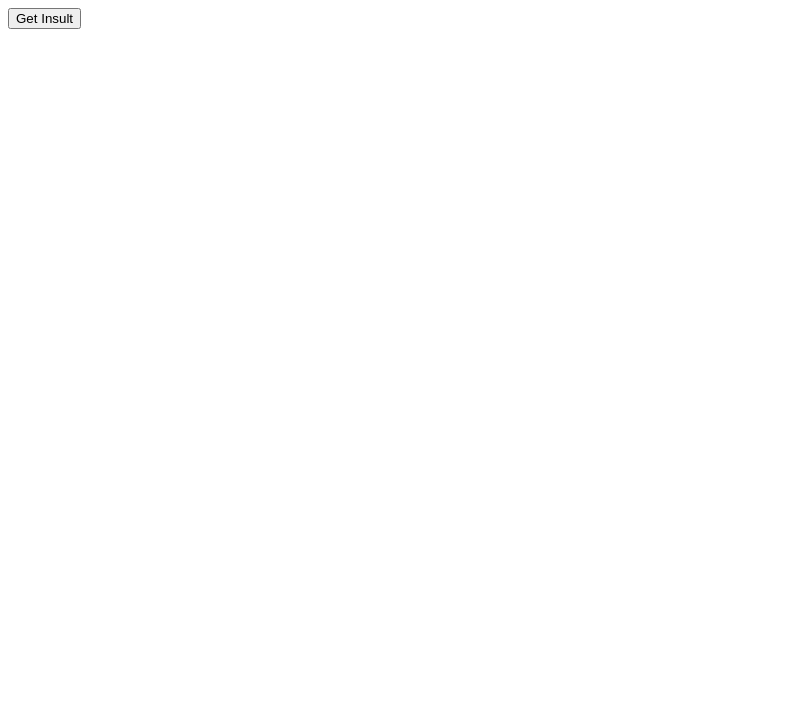
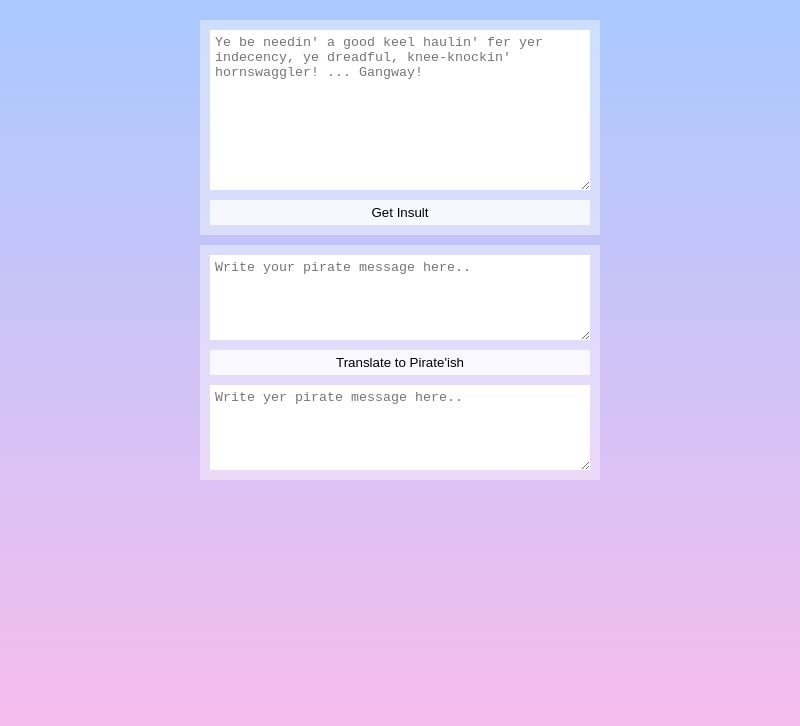
Before and after one commit to CloudNStoyan/be-pirate, an Electron app: page index.html in a window 800 px wide. Drawn offline with nearby package versions, Linux system fonts and the light colour scheme.

Commit message:
wrapping things up

```diff
--- a/index.html
+++ b/index.html
@@ -5,14 +5,21 @@
     <!-- https://developer.mozilla.org/en-US/docs/Web/HTTP/CSP -->
     <meta http-equiv="Content-Security-Policy" content="default-src 'self' 'unsafe-eval' https://pirate.monkeyness.com/api/; script-src 'self' https://unpkg.com/ 'unsafe-eval' https://pirate.monkeyness.com/api/">
     <meta http-equiv="X-Content-Security-Policy" content="default-src 'self' 'unsafe-eval' https://pirate.monkeyness.com/api/; script-src 'self' https://unpkg.com/ 'unsafe-eval' https://pirate.monkeyness.com/api/">
-    <title>Hello World!</title>
+    <title>Pirate App — Be more pirate'ish!</title>
     <script src="https://unpkg.com/vue@next"></script>
+    <link rel="stylesheet" href="styling.css" />
   </head>
   <body>
     <div id="app-container">
-      <span>{{ insult }}</span>
-      <button v-on:click="fetchInsult">Get Insult</button>
-
+      <div class="insult-wrapper">
+        <textarea v-model="insult" rows="10" readonly placeholder="Ye be needin' a good keel haulin' fer yer indecency, ye dreadful, knee-knockin' hornswaggler! ... Gangway!"></textarea>
+        <button v-on:click="fetchInsult">Get Insult</button>
+      </div>
+      <div class="translate-wrapper">
+        <textarea v-model="inputMessage" rows="5" placeholder="Write your pirate message here.."></textarea>
+        <button v-on:click="fetchPirateMessage">Translate to Pirate'ish</button>
+        <textarea v-model="pirateMessage" rows="5" placeholder="Write yer pirate message here.."></textarea>
+      </div>
     </div>
     <script src="./renderer.js"></script>
   </body>
--- a/package.json
+++ b/package.json
@@ -1,7 +1,7 @@
 {
-    "name": "my-electron-app",
-    "version": "1.0.0",
-    "description": "Hello World!",
+    "name": "pirate-app",
+    "version": "1.0.1",
+    "description": "Makes you more pirate'ish!",
     "main": "main.js",
     "author": "Stoyan",
     "license": "MIT",
--- a/renderer.js
+++ b/renderer.js
@@ -1,4 +1,6 @@
-const appData = {
+let pirateMessageCache = {}
+
+const core = {
     data() {
         return {
             hello: 'hello world',
@@ -12,8 +14,21 @@ const appData = {
             let insult = await fetch('https://pirate.monkeyness.com/api/insult').then(response => response.text())
             this.insult = insult
         },
-        setPirateMessage: () => fetch(`https://pirate.monkeyness.com/api/translate?english=${app.inputMessage}`).then(response => response.text()).then((pirateMessage) => app.pirateMessage = pirateMessage)
+        async fetchPirateMessage() {
+            if (this.inputMessage.length === 0 || !this.inputMessage.trim()) {
+                this.inputMessage = 'I forgot to write a message!'
+            }
+
+            if (pirateMessageCache[this.inputMessage]) {
+                this.pirateMessage = pirateMessageCache[this.inputMessage]
+                return
+            }
+
+            let pirateMessage = await fetch(`https://pirate.monkeyness.com/api/translate?english=${this.inputMessage}`).then(response => response.text())
+            this.pirateMessage = pirateMessage
+            pirateMessageCache[this.inputMessage] = pirateMessage
+        }
     }
 }
 
-const app = Vue.createApp(appData).mount('#app-container')
+const app = Vue.createApp(core).mount('#app-container')
--- /dev/null
+++ b/styling.css
@@ -0,0 +1,56 @@
+html, body {
+    height: 100%;
+    width: 100%;
+    overflow: hidden;
+}
+
+body {
+    margin: 0;
+    background: linear-gradient(180deg, #A9C9FF 0%, #FFBBEC 100%);
+}
+
+*,
+*::before,
+*::after {
+  box-sizing: border-box;
+}
+
+#app-container, .insult-wrapper, .translate-wrapper {
+    display: flex;
+    flex-flow: column wrap;
+}
+
+#app-container {
+    width: 400px;
+    margin: 10px auto;
+}
+
+.insult-wrapper, .translate-wrapper {
+    margin-top: 10px;
+    padding: 10px;
+    background-color: rgba(255,255,255,0.4);
+}
+
+.insult-wrapper button, .translate-wrapper button {
+    height: 25px;
+    background-color: rgba(255,255,255, 0.8);
+    border: 0;
+    cursor: pointer;
+}
+
+.insult-wrapper button {
+    margin-top: 10px;
+}
+
+.translate-wrapper button {
+    margin: 10px 0;
+}
+
+.insult-wrapper textarea, .translate-wrapper textarea {
+    padding: 5px;
+    border: 0;
+}
+
+.insult-wrapper textarea:focus, .translate-wrapper textarea:focus {
+    outline: 2px solid rgba(255,255,255, 0.8);
+}
```
Also changed, not shown: README.md, 1 other file.
